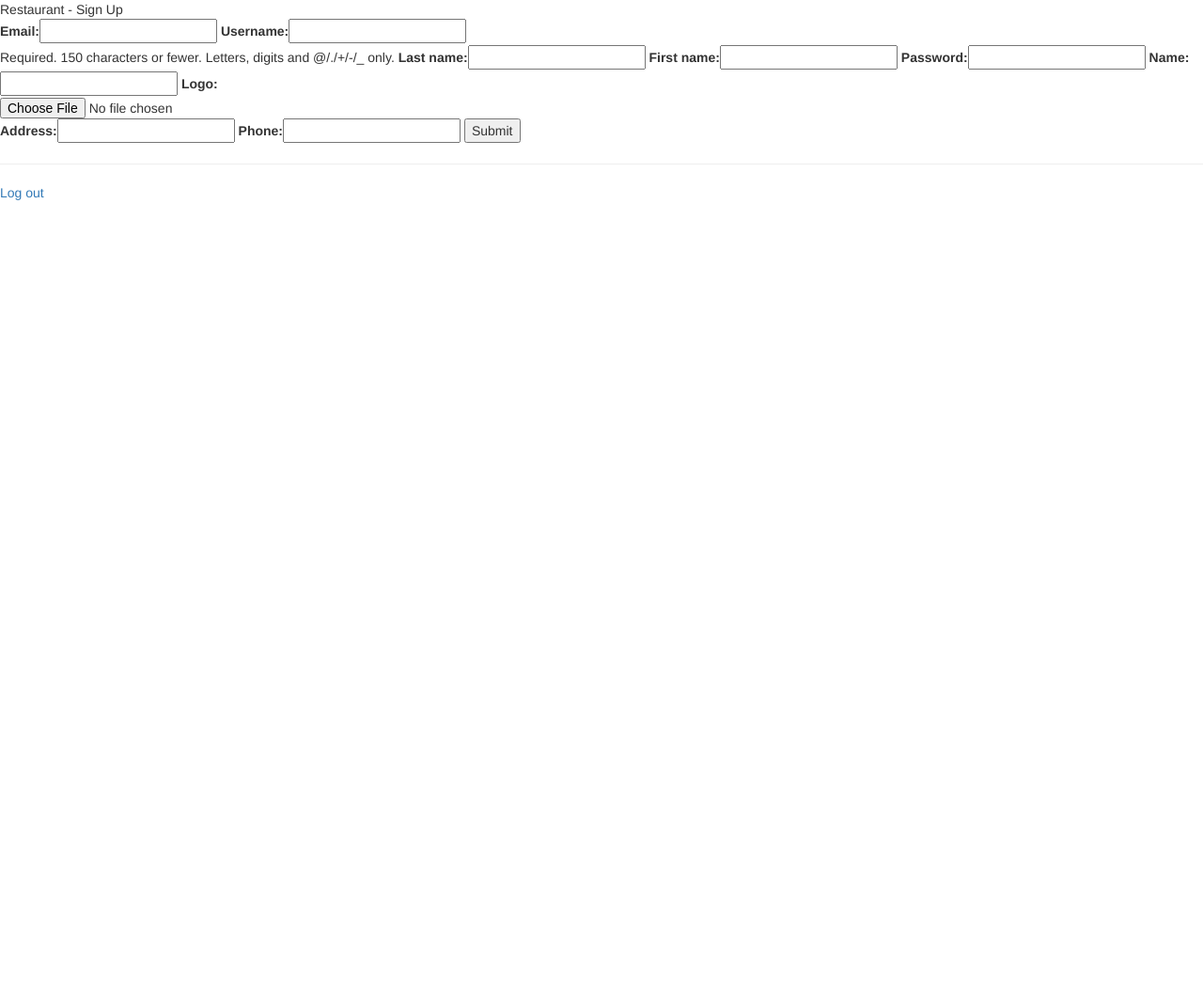
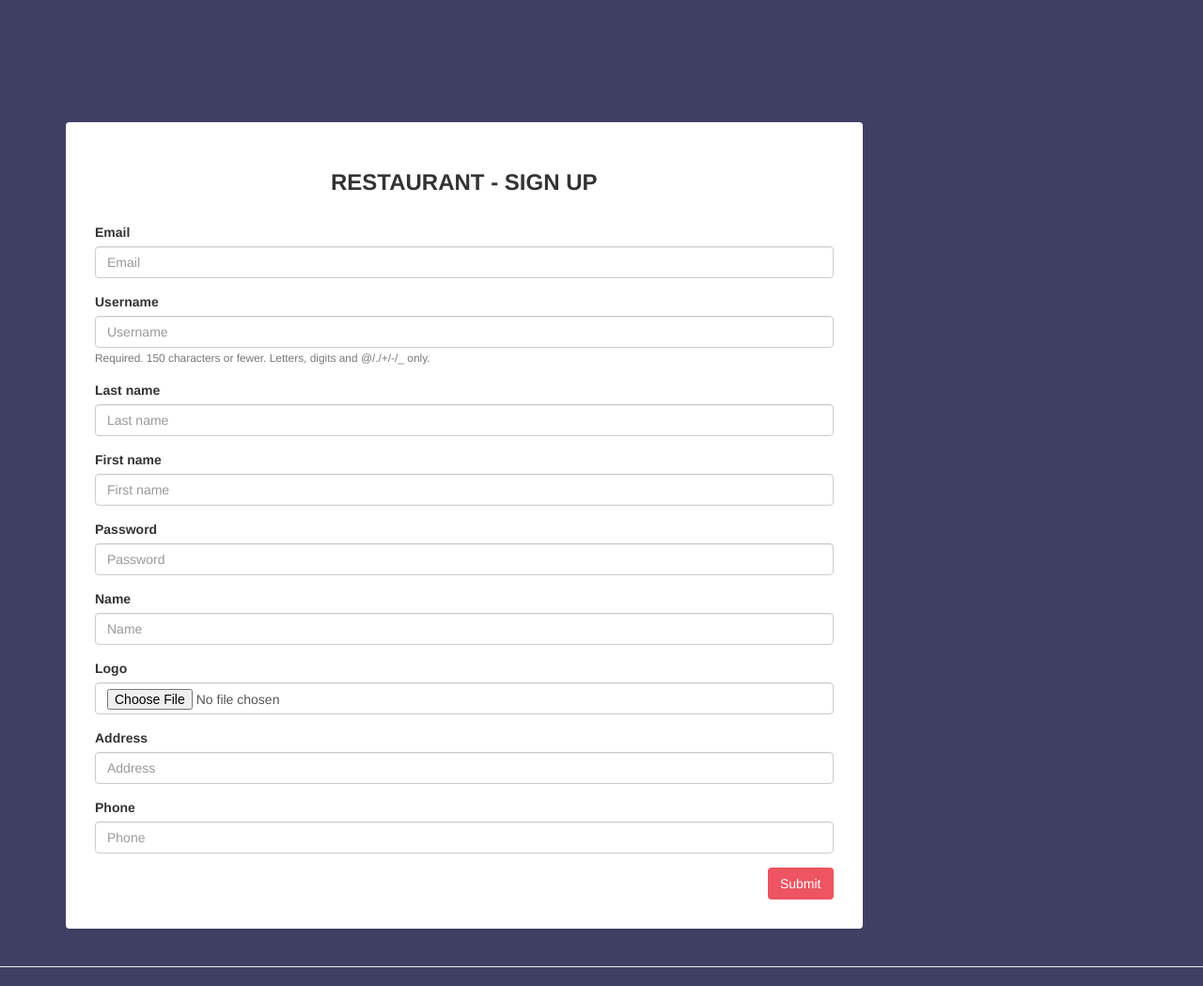
Before and after one commit to Prathamesh404/Eatrip, a Django app: page /restaurant/sign-up in a window 1280 px wide. Shown: the whole page at 94% size. Before the commit the page ends 213 px from the top, so only its background shows below. Run offline with Django 3.2, Linux system fonts and the light colour scheme; some libraries are stand-ins or nearby versions.

Commit message:
Update: UI changes

```diff
--- a/Eatrip/settings.py
+++ b/Eatrip/settings.py
@@ -42,6 +42,7 @@ INSTALLED_APPS = [
     'oauth2_provider',
     'social_django',
     'rest_framework_social_oauth2',
+    'bootstrap3'
 ]
 
 MIDDLEWARE = [
--- a/EatripApp/static/css/style.css
+++ b/EatripApp/static/css/style.css
@@ -1,4 +1,45 @@
+body {
+  padding-top: 50px;
+  background-color: #EDF3F5;
+  overflow: auto;
+}
 .bg-blue {
   background-color: #3F3F63;
+}
 
+.btn-pink{
+  color:white;
+  background-color: #EE5462;
 }
+
+.btn-pink:hover,
+.btn-pink:focus{
+  color:white;
+  background-color: #DA4F5D;
+}
+
+/* SIDEBAR */
+.sidebar {
+  height: 100vh;
+  position: fixed;
+  top: 0;
+  left: 0;
+  padding: 0;
+  background-color: #3F3F63;
+  overflow: auto;
+}
+
+/*Side Bar for Header*/
+.sidebar > div:first-child {
+  padding: 30px 10px;
+  font-weight: bold;
+  font-size: 15px;
+  background-color: #383957;
+}
+
+.sidebar > div:first-child {
+  padding: 30px 10px;
+  font-weight: bold;
+  font-size: 15px;
+  background-color: #383957;
+}
--- a/EatripApp/templates/base_signup.html
+++ b/EatripApp/templates/base_signup.html
@@ -6,14 +6,37 @@
     <title>{% block title %}{% endblock %}</title>
     <link rel="stylesheet" href="{% static 'css/bootstrap.min.css' %}">
     <link rel="stylesheet" href="{% static 'css/style.css' %}">
+    <script src="% static 'js/bootstrap.min.js' %"></script>
+    <script src="https://ajax.googleapis.com/ajax/libs/jquery/1.12.4/jquery.min.js"></script>
 
   </head>
-  <body>
-    {% block heading %} {% endblock %}
-    {% block content %} {% endblock %}
+  <body class="bg-blue">
+    <div class="container">
+      <div class="row">
+        <div class="col-lg-9">
+          <br>
+          <br>
+          <br>
+          <br>
+          <div class="panel panel-body">
+            <div class="panel-body">
+              <h3 class="text-center text-uppercase"><b>{% block heading %} {% endblock %}</b></h3>
+              <br>
+              {% block content %} {% endblock %}
+
+            </div>
+
+          </div>
+
+        </div>
+
+      </div>
+
+    </div>
+
+
 
     <hr>
-    <a href="{% url 'restaurant-sign-out' %}">Log out</a>
-  <script src="% static 'js/bootstrap.min.js' %"></script>
+
   </body>
 </html>
--- a/EatripApp/templates/restaurant/account.html
+++ b/EatripApp/templates/restaurant/account.html
@@ -1,5 +1,4 @@
 {% extends 'restaurant/base.html' %}
 
 {% block page %}
-<h1> Account page</h1>
 {% endblock %}
--- a/EatripApp/templates/restaurant/sign_up.html
+++ b/EatripApp/templates/restaurant/sign_up.html
@@ -1,4 +1,5 @@
 {% extends 'base_signup.html' %}
+{% load bootstrap3 %}
 
 {% block title %}Sign Up{% endblock %}
 {% block heading %}Restaurant - Sign Up{% endblock %}
@@ -7,8 +8,8 @@
 {% block content %}
 <form method="POST" enctype="multipart/form-data"> <!-- For uploading images. -->
   {% csrf_token %}
-  {{ user_form }}
-  {{ restro_form }}
-  <button type="submit" name="button">Submit</button>
+  {% bootstrap_form user_form %}
+  {% bootstrap_form restro_form %}
+  <button type="submit" name="button" class="btn btn-pink pull-right">Submit</button>
 </form>
 {% endblock %}
```
Also changed, not shown: EatripApp/templates/base.html (+14 -2 lines), EatripApp/templates/restaurant/base.html (+8 -2 lines), EatripApp/templates/restaurant/sign_in.html (+5 -4 lines), requirements.txt (+1 -6 lines).
